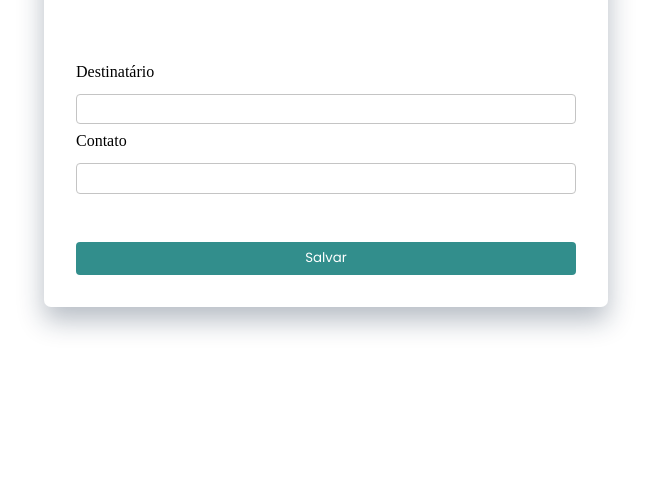
After one commit to Jhemili/Empresta-facil, a PHP site: page /emprestar.php in a window 1280 px wide. The commit adds this page. Shown: the part 331-816 px from the top of the page, without its empty margins (464-1115 px from the left). Run offline with PHP 8.4, Linux system fonts and the light colour scheme; some web fonts are replaced.

Commit message:
iniciando mascaras js

```diff
--- a/CSS/style.css
+++ b/CSS/style.css
@@ -2,8 +2,6 @@ body {
     display: flex;
     flex-direction: row;
     align-items: center;
-    font-family: var(--ff-primaria);
-
 }
 
 main{
--- a/CSS/tipografia.css
+++ b/CSS/tipografia.css
@@ -16,4 +16,5 @@
     /* FONTES */
     --ff-primaria: 'Poppins', sans-serif;
     --ff-titulo: 'DM Serif Text', serif;
+    --ff-botao-item: Arial, Helvetica, sans-serif;
 }
--- /dev/null
+++ b/emprestar.php
@@ -0,0 +1,24 @@
+<?php include "head.php" ?>
+<?php include "side-menu.php"?>
+<script></script>
+    <main>
+        <div class="card">
+            <div class="container-titulos">
+                <h1>Emprestar</h1>
+                <h2>Indique o destinatário e data de retorno do item</h2>
+            </div>
+            <div class="container container-form-emprestar">
+                <form action="" method="post" name="emprestar">
+                    <div class="form-input">
+                        <label for="destinatario">Destinatário</label> <input name="nome" type="text" required>
+                    </div>
+                    <div class="form-input">
+                        <label for="celular">Contato</label><input name="celular" type="tel" id="celular" maxlength="14" onkeyup="mascara_celular()">
+                    </div>
+                    <button type="submit">Salvar</button>
+                </form>
+            </div>
+        </div>
+    </main>
+</body>
+</html>
--- a/head.php
+++ b/head.php
@@ -8,5 +8,7 @@
     <link rel="stylesheet" href="CSS/style.css">
     <link rel="stylesheet" href="CSS/side-menu.css">
     <link rel="stylesheet" href="CSS/login.css">
+    <link rel="stylesheet" href="CSS/inventario.css">
     <title>Empresta Fácil</title>
 </head>
+<script src="/MASCARA/mascaras.js"></script>
```
Also changed, not shown: CSS/inventario.css (added, +35 -0 lines), inventario.php (+11 -2 lines), MASCARA/mascaras.js (added).
